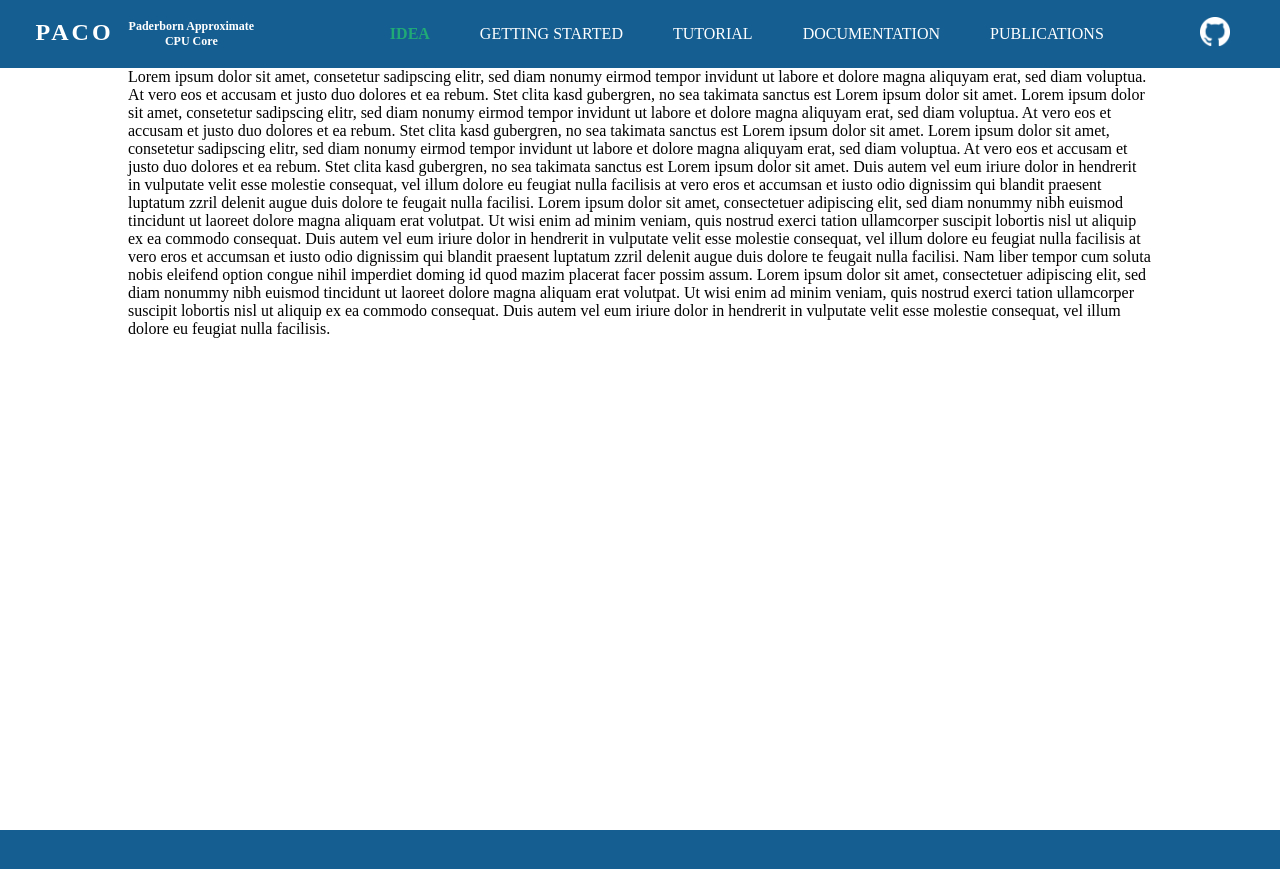
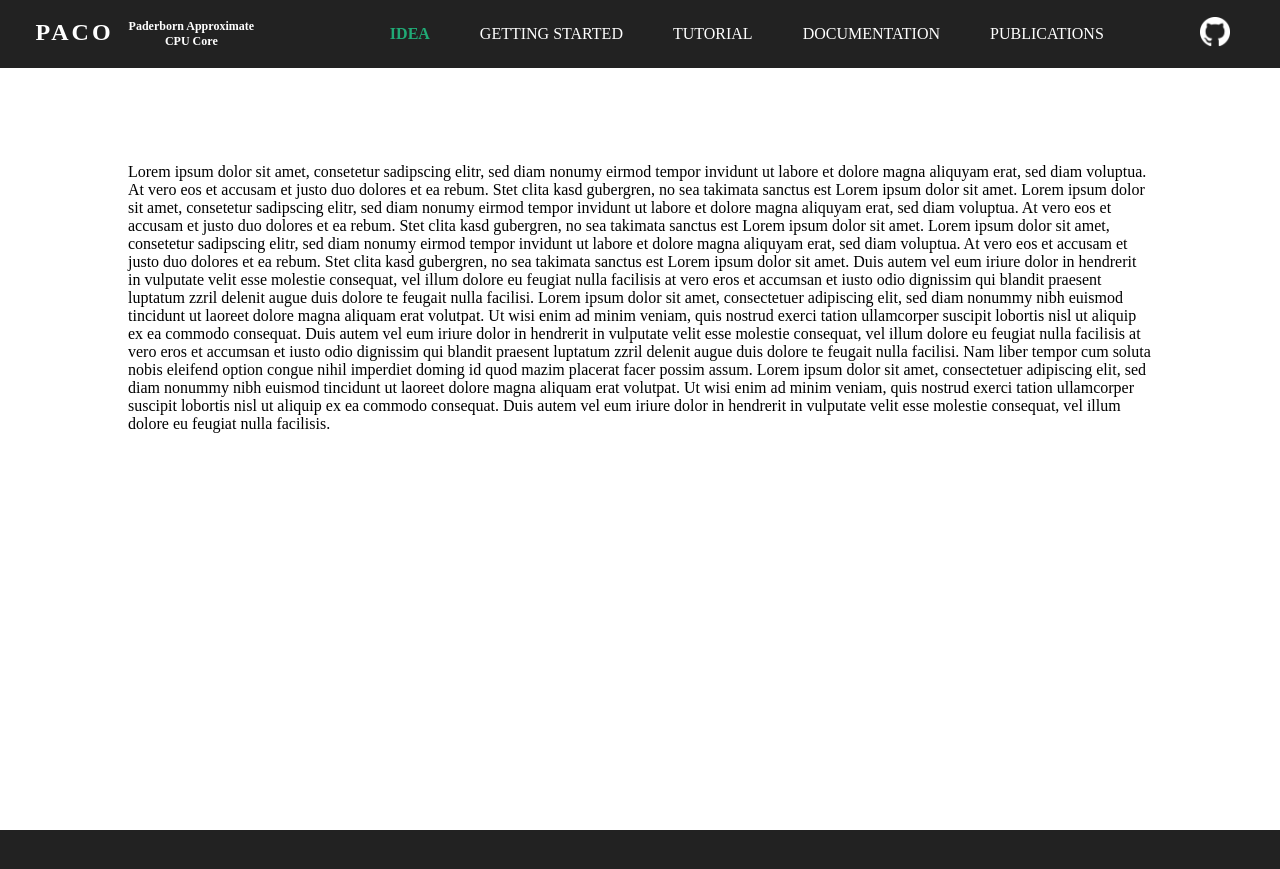
Before and after one commit to PACO-CPU/PACO, a Jekyll site: the page built from index.html, in a window 1280 px wide. Shown: the top 869 px of the page. Built offline with Jekyll 4.4.1, drawn with Linux system fonts in a browser that asks for light colours.

Commit message:
Changed header-footer color. Added margin under header.

```diff
--- a/assets/css/index.css
+++ b/assets/css/index.css
@@ -15,10 +15,12 @@ h1 {
 }
 
 .Site-header{
-  background-color: #155E91;
+  background-color: #222;
   color: white;
   display: flex;
   align-items: center;
+  border-color: #121212;
+  border-width: 0 0 1px;
   justify-content: space-around;
 }
 .Site-nav ul{
@@ -41,8 +43,7 @@ h1 {
 
 .Site-content{
   flex: 1 0 auto;
-  width: 80%;
-  margin: auto;
+  width: 100%;
 }
 .Site-footer{
   display: flex;
@@ -50,8 +51,10 @@ h1 {
   margin: auto;
   height: 70px;
   align-items: center;
-  background-color: #155E91;
+  background-color: #222;
   color: white;
+  border-color: #121212;
+  border-width: 1px 0 0 0;
 }
 .logocontainer{
   display: flex;
@@ -70,3 +73,12 @@ h1 {
   font-weight: 600;
   text-align: center;
 }
+.Index-heading {
+  width: 100%;
+  height: 70px;
+  margin-bottom: 25px;
+}
+.Index-content{
+  width: 80%;
+  margin: auto;
+}
--- a/index.html
+++ b/index.html
@@ -2,7 +2,9 @@
 title: Paderborn Core for Approximate Computing
 layout: default
 ---
-
+<div class = "Index-heading">
+</div>
+<div class = "Index-content">
 Lorem ipsum dolor sit amet, consetetur sadipscing elitr, sed diam nonumy eirmod tempor invidunt ut labore et dolore magna aliquyam erat, sed diam voluptua. At vero eos et accusam et justo duo dolores et ea rebum. Stet clita kasd gubergren, no sea takimata sanctus est Lorem ipsum dolor sit amet. Lorem ipsum dolor sit amet, consetetur sadipscing elitr, sed diam nonumy eirmod tempor invidunt ut labore et dolore magna aliquyam erat, sed diam voluptua. At vero eos et accusam et justo duo dolores et ea rebum. Stet clita kasd gubergren, no sea takimata sanctus est Lorem ipsum dolor sit amet. Lorem ipsum dolor sit amet, consetetur sadipscing elitr, sed diam nonumy eirmod tempor invidunt ut labore et dolore magna aliquyam erat, sed diam voluptua. At vero eos et accusam et justo duo dolores et ea rebum. Stet clita kasd gubergren, no sea takimata sanctus est Lorem ipsum dolor sit amet.
 
 Duis autem vel eum iriure dolor in hendrerit in vulputate velit esse molestie consequat, vel illum dolore eu feugiat nulla facilisis at vero eros et accumsan et iusto odio dignissim qui blandit praesent luptatum zzril delenit augue duis dolore te feugait nulla facilisi. Lorem ipsum dolor sit amet, consectetuer adipiscing elit, sed diam nonummy nibh euismod tincidunt ut laoreet dolore magna aliquam erat volutpat.
@@ -12,3 +14,4 @@ Ut wisi enim ad minim veniam, quis nostrud exerci tation ullamcorper suscipit lo
 Nam liber tempor cum soluta nobis eleifend option congue nihil imperdiet doming id quod mazim placerat facer possim assum. Lorem ipsum dolor sit amet, consectetuer adipiscing elit, sed diam nonummy nibh euismod tincidunt ut laoreet dolore magna aliquam erat volutpat. Ut wisi enim ad minim veniam, quis nostrud exerci tation ullamcorper suscipit lobortis nisl ut aliquip ex ea commodo consequat.
 
 Duis autem vel eum iriure dolor in hendrerit in vulputate velit esse molestie consequat, vel illum dolore eu feugiat nulla facilisis.
+</div>
```
